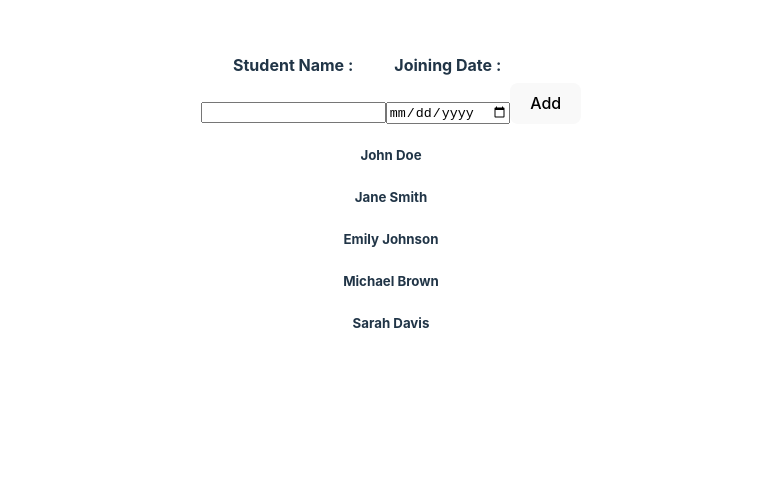
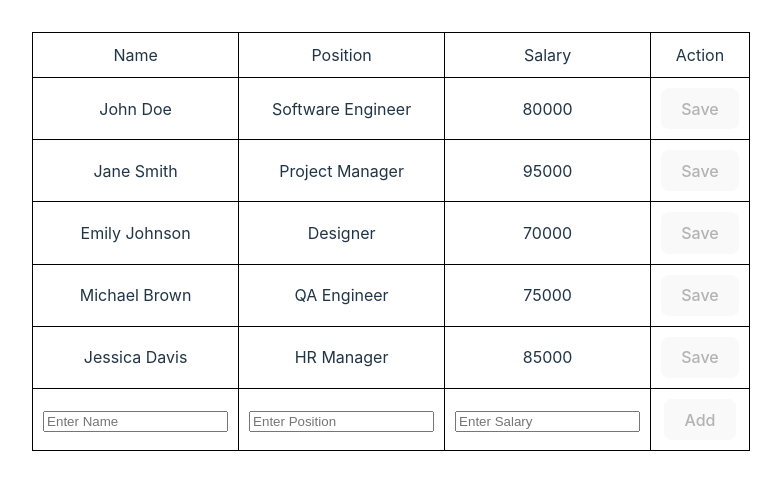
Before and after one commit to felixchen3674/react04292024, a React (Vite) app in the folder homework/react_homework/: page / in a window 1280 px wide. Shown: the top 490 px of the page, without its empty margins (249-1030 px from the left). Built offline with nearby package versions, Linux system fonts and the light colour scheme.

Commit message:
update new task

```diff
--- a/homework/react_homework/src/App.tsx
+++ b/homework/react_homework/src/App.tsx
@@ -31,6 +31,7 @@ import TodoProvider from "./day21_routing/todoWRouter/components/todoContext";
 
 import DormProvider from "./many_practices/DormitoryList/dormContext";
 import DomitroyList from "./many_practices/DormitoryList";
+import EmployeeTable from "./many_practices/EmployeeTable";
 
 function App() {
   // const student: StudentType = {
@@ -55,9 +56,10 @@ function App() {
       {/* <ReduxTodoSolution /> */}
       {/* <Day21Play /> */}
       {/* <Day22Play /> */}
-      <DormProvider>
+      {/* <DormProvider>
         <DomitroyList />
-      </DormProvider>
+      </DormProvider> */}
+      <EmployeeTable />
     </div>
   );
 }
--- /dev/null
+++ b/homework/react_homework/src/many_practices/EmployeeTable/AddEmployee.tsx
@@ -0,0 +1,59 @@
+import React, { useState } from "react";
+
+export default function AddEmployee({ employees, setEmployees }) {
+  const [name, setName] = useState("");
+  const [position, setPosition] = useState("");
+  const [salary, setSalary] = useState("");
+
+  const enableStatus =
+    name.trim() === "" || position.trim() === "" || salary.trim() === "";
+
+  const handleAddEmployee = () => {
+    const id = employees.length + 1;
+    const newEmployee = {
+      id,
+      name,
+      position,
+      salary,
+    };
+    setEmployees((pre) => [...pre, newEmployee]);
+    setName("");
+    setPosition("");
+    setSalary("");
+  };
+
+  return (
+    <tr>
+      <td>
+        <input
+          type="text"
+          placeholder="Enter Name"
+          value={name}
+          onChange={(e) => setName(e.target.value)}
+        />
+      </td>
+      <td>
+        <input
+          type="text"
+          placeholder="Enter Position"
+          value={position}
+          onChange={(e) => setPosition(e.target.value)}
+        />
+      </td>
+      <td>
+        <input
+          type="number"
+          placeholder="Enter Salary"
+          value={salary}
+          min={0}
+          onChange={(e) => setSalary(e.target.value)}
+        />
+      </td>
+      <td>
+        <button onClick={handleAddEmployee} disabled={enableStatus}>
+          Add
+        </button>
+      </td>
+    </tr>
+  );
+}
--- /dev/null
+++ b/homework/react_homework/src/many_practices/EmployeeTable/Employee.tsx
@@ -0,0 +1,53 @@
+import React, { useState } from "react";
+import AddEmployee from "./AddEmployee";
+
+export default function Employee({ employees, setEmployees }) {
+  const [editID, setEditID] = useState("");
+  const [editSalary, setEditSalary] = useState("");
+  const handleSave = (id) => {
+    const newEmployees = employees.map((item) => {
+      if (item.id === id) {
+        const newItem = { ...item, salary: editSalary };
+        return newItem;
+      } else {
+        return item;
+      }
+    });
+    setEmployees(newEmployees);
+    setEditID("");
+    setEditSalary("");
+  };
+
+  return (
+    <tbody>
+      {employees &&
+        employees.map((item) => {
+          const { id, name, position, salary } = item;
+          return (
+            <tr key={id}>
+              <td>{name}</td>
+              <td>{position}</td>
+              <td onClick={() => setEditID(id)}>
+                {editID === id ? (
+                  <input
+                    type="number"
+                    min={0}
+                    value={editSalary}
+                    onChange={(e) => setEditSalary(e.target.value)}
+                  />
+                ) : (
+                  salary
+                )}
+              </td>
+              <td>
+                <button disabled={editID !== id} onClick={() => handleSave(id)}>
+                  Save
+                </button>
+              </td>
+            </tr>
+          );
+        })}
+      <AddEmployee employees={employees} setEmployees={setEmployees} />
+    </tbody>
+  );
+}
--- /dev/null
+++ b/homework/react_homework/src/many_practices/EmployeeTable/EmployeeList.tsx
@@ -0,0 +1,39 @@
+export interface employeesType {
+  id: number;
+  name: string;
+  position: string;
+  salary: number;
+}
+
+export const employeesList: employeesType[] = [
+  {
+    id: 1,
+    name: "John Doe",
+    position: "Software Engineer",
+    salary: 80000,
+  },
+  {
+    id: 2,
+    name: "Jane Smith",
+    position: "Project Manager",
+    salary: 95000,
+  },
+  {
+    id: 3,
+    name: "Emily Johnson",
+    position: "Designer",
+    salary: 70000,
+  },
+  {
+    id: 4,
+    name: "Michael Brown",
+    position: "QA Engineer",
+    salary: 75000,
+  },
+  {
+    id: 5,
+    name: "Jessica Davis",
+    position: "HR Manager",
+    salary: 85000,
+  },
+];
--- a/homework/react_homework/src/many_practices/EmployeeTable/index.tsx
+++ b/homework/react_homework/src/many_practices/EmployeeTable/index.tsx
@@ -1,7 +1,23 @@
-import React from 'react'
+import React, { useState } from "react";
+import Employee from "./Employee";
+import { employeesList, employeesType } from "./EmployeeList";
 
 export default function EmployeeTable() {
+  const [employees, setEmployees] = useState<employeesType[]>(employeesList);
+
   return (
-    <div>EmployeeTable</div>
-  )
+    <div>
+      <table>
+        <thead>
+          <tr>
+            <td>Name</td>
+            <td>Position</td>
+            <td>Salary</td>
+            <td>Action</td>
+          </tr>
+        </thead>
+        <Employee employees={employees} setEmployees={setEmployees} />
+      </table>
+    </div>
+  );
 }
```
